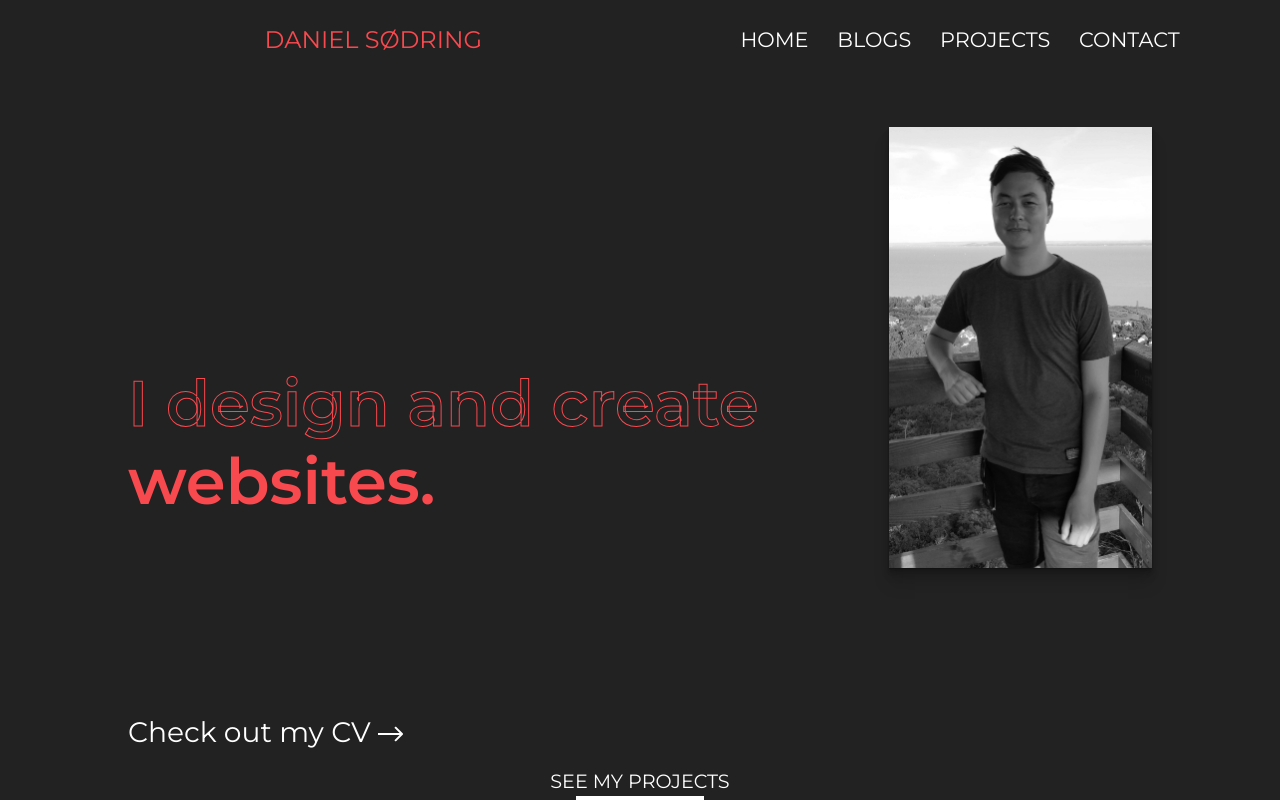
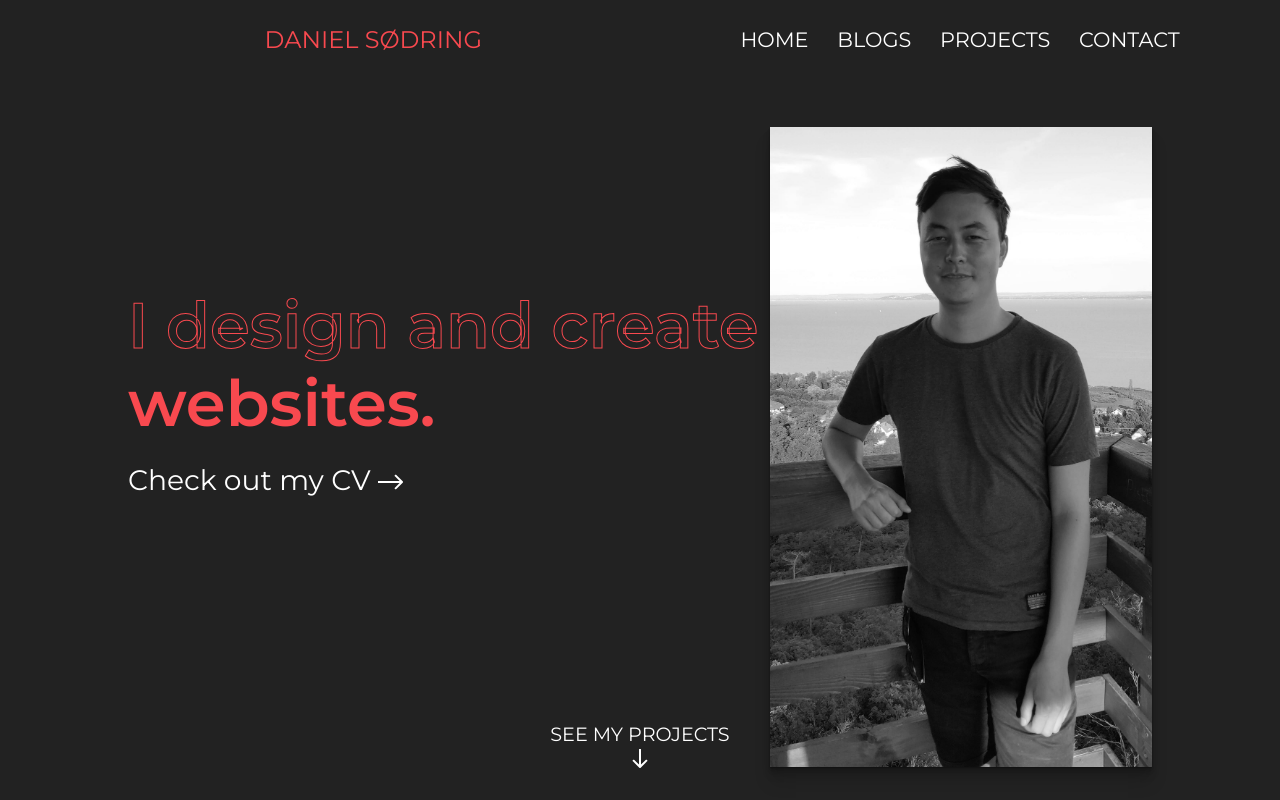
Before and after one commit to Dsodring/dsodring.github.io, a plain HTML site: page index.html in a window 1280 px wide. Shown: the top 800 px of the page. Drawn offline with nearby package versions, Linux system fonts and the light colour scheme.

Commit message:
Update sheet.css

```diff
--- a/css/sheet.css
+++ b/css/sheet.css
@@ -234,13 +234,18 @@ main {
 	font-weight: 400;
 }
 
+@media screen and (min-width: 900px) {
 	.scroll-down {
-	display: flex;
-	flex-direction: column;
+		width: 100%;
+		text-align: center;
+		position: absolute;
+		left: 0;
+		top: 90%;
+		margin: 0;
+		padding: 0;
 	}
 
 	.scroll-down h3 {
-	align-self: center;
 		font-size: 1.2em;
 		font-weight: 400;
 	}
@@ -249,7 +254,6 @@ main {
 		box-shadow: none;
 	}
 
-@media screen and (min-width: 900px) {
 	.about {
 		display: grid;
 		grid-template-columns: repeat(auto-fit, minmax(240px, 1fr));
@@ -264,16 +268,16 @@ main {
 	}
 
 	.profile-pic {
-		grid-column: 4 / 7;
-		grid-row: 1 / 4;
-		justify-self: center;
+		grid-column: 3 / 5;
+		grid-row: 1 / 3;
+		justify-self: flex-end;
 		align-self: center;
 		height: 100%;
 	}
 	.about h1 {
 		grid-column: 1 / 4;
-		grid-row: 1 / 3;
-		align-self: center;
+		grid-row: 1 / 2;
+		align-self: flex-end;
 		justify-self: center;
 		line-height: normal;
 	}
@@ -281,7 +285,7 @@ main {
 	.home-cv {
 		grid-column: 1 / 3;
 		grid-row: 2;
-		align-self: flex-end;
+		align-self: flex-start;
 	}
 
 	.home-cv a {
```
Lines whose indentation alone changed are shown as unchanged.
